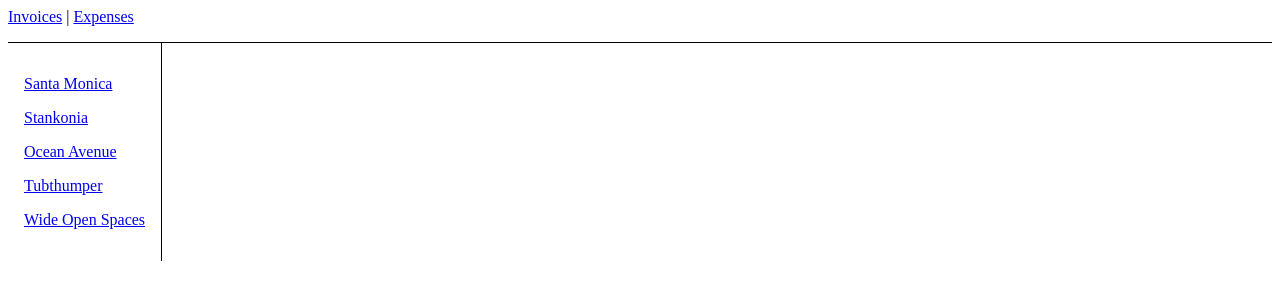
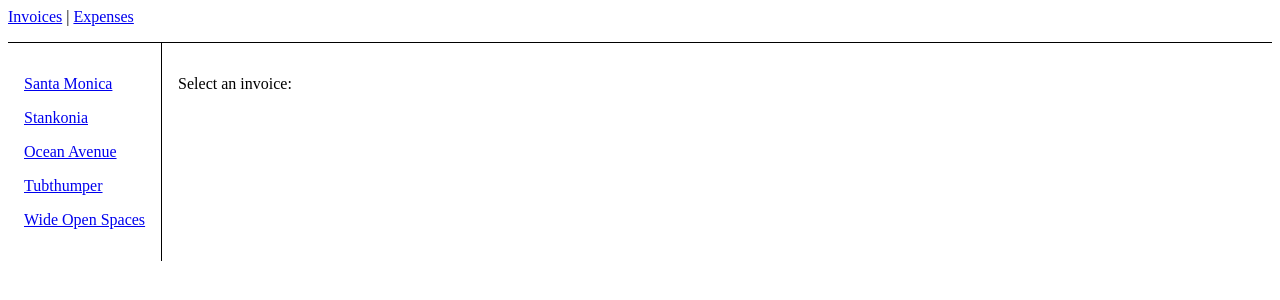
Before and after one commit to wwddnn/tutorial-react-router, a React (Vite) app: page /invoices in a window 1280 px wide. Shown: the top 300 px of the page. Built offline with nearby package versions, Linux system fonts and the light colour scheme.

Commit message:
Index routes

```diff
--- a/src/main.tsx
+++ b/src/main.tsx
@@ -5,13 +5,17 @@
 import Invoices from "./routes/Invoices/index.tsx";
 import NotFound from "./routes/NotFound/index.tsx";
 import Invoice from "./routes/Invoices/Invoice";
+import InvoicesIndex from "./routes/Invoices/InvoicesIndex";
+import Welcome from "./routes/Welcome";
 
 createRoot(document.getElementById("root")!).render(
   <BrowserRouter>
     <Routes>
       <Route path="/" element={<App />}>
+        <Route index element={<Welcome />} />
         <Route path="expenses" element={<Expenses />} />
         <Route path="invoices" element={<Invoices />}>
+          <Route index element={<InvoicesIndex />} />
           <Route path=":invoiceId" element={<Invoice />} />
         </Route>
         <Route path="*" element={<NotFound />} />
--- /dev/null
+++ b/src/routes/Invoices/InvoicesIndex/index.tsx
@@ -0,0 +1,8 @@
+
+export default function InvoicesIndex() {
+    return(
+        <main style={{ padding: "1rem" }}>
+            <p>Select an invoice:</p>
+        </main>
+    );
+}
--- /dev/null
+++ b/src/routes/Welcome/index.tsx
@@ -0,0 +1,8 @@
+
+export default function Welcome() {
+    return(
+        <main>
+            <p>Bem-vindo</p>
+        </main>
+    );
+}
```
